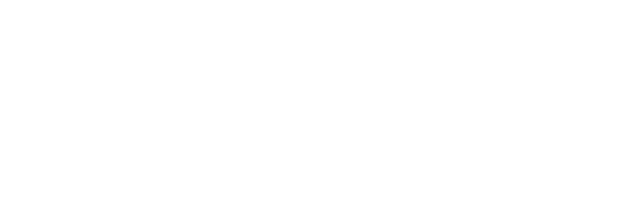
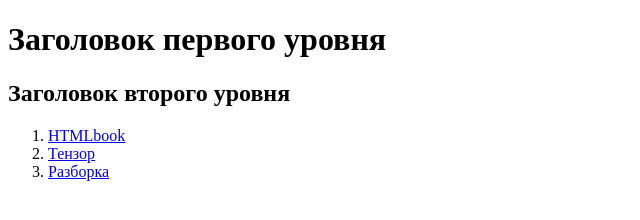
Before and after one commit to Ch0knutiy/task-html, a website: page src/index.html in a window 1280 px wide. Shown: the whole page, without its empty margins (0-640 px from the left). Drawn offline with Linux system fonts and the light colour scheme.

Commit message:
Задание по HTML

```diff
--- a/src/index.html
+++ b/src/index.html
@@ -3,5 +3,13 @@
     <head>
         <title>HTML</title>
     </head>
-    <body></body>
+    <body>
+        <h1>Заголовок первого уровня</h1>
+        <h2>Заголовок второго уровня</h2>
+        <ol>
+            <li><a href="http://htmlbook.ru">HTMLbook</a></li>
+            <li><a href="https://new-edu.tensor.ru">Тензор</a></li>
+            <li><a href="https://extraparts.ru">Разборка</a></li>
+        </ol>
+    </body>
 </html>
```
